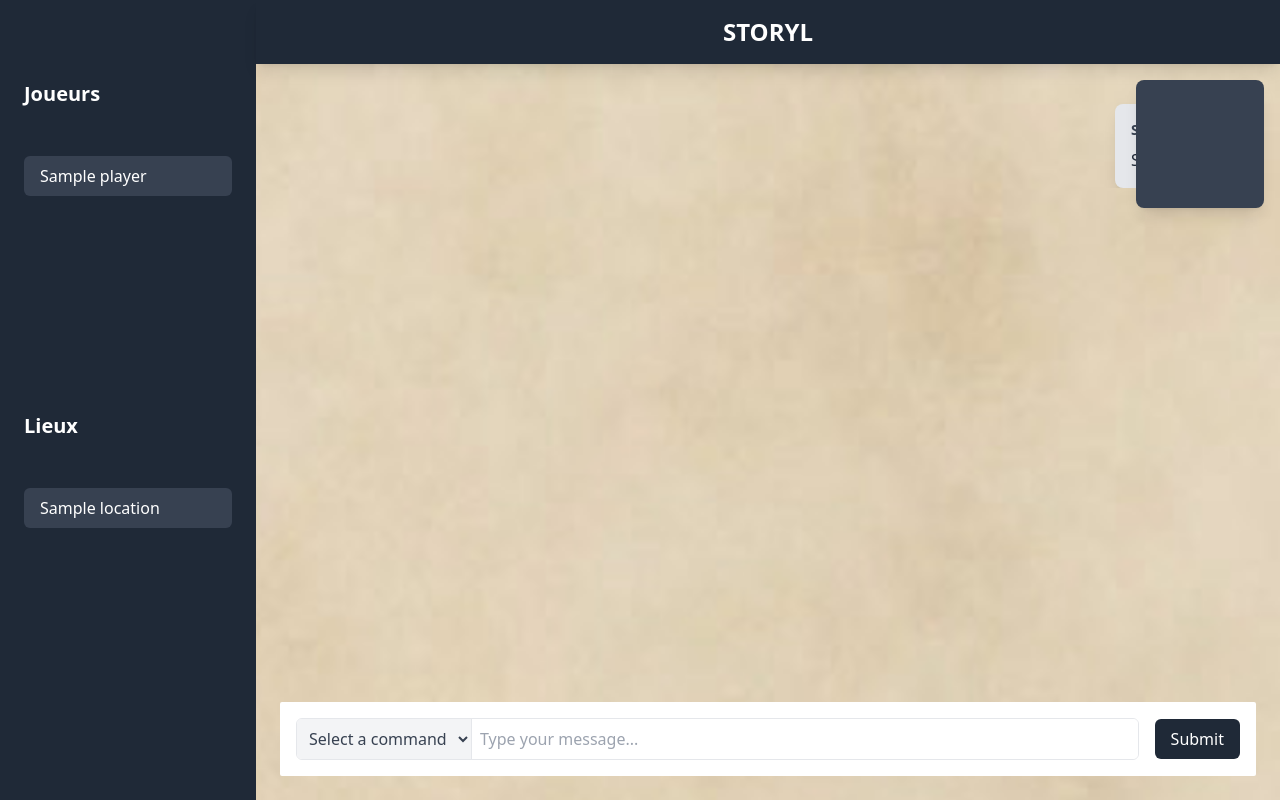
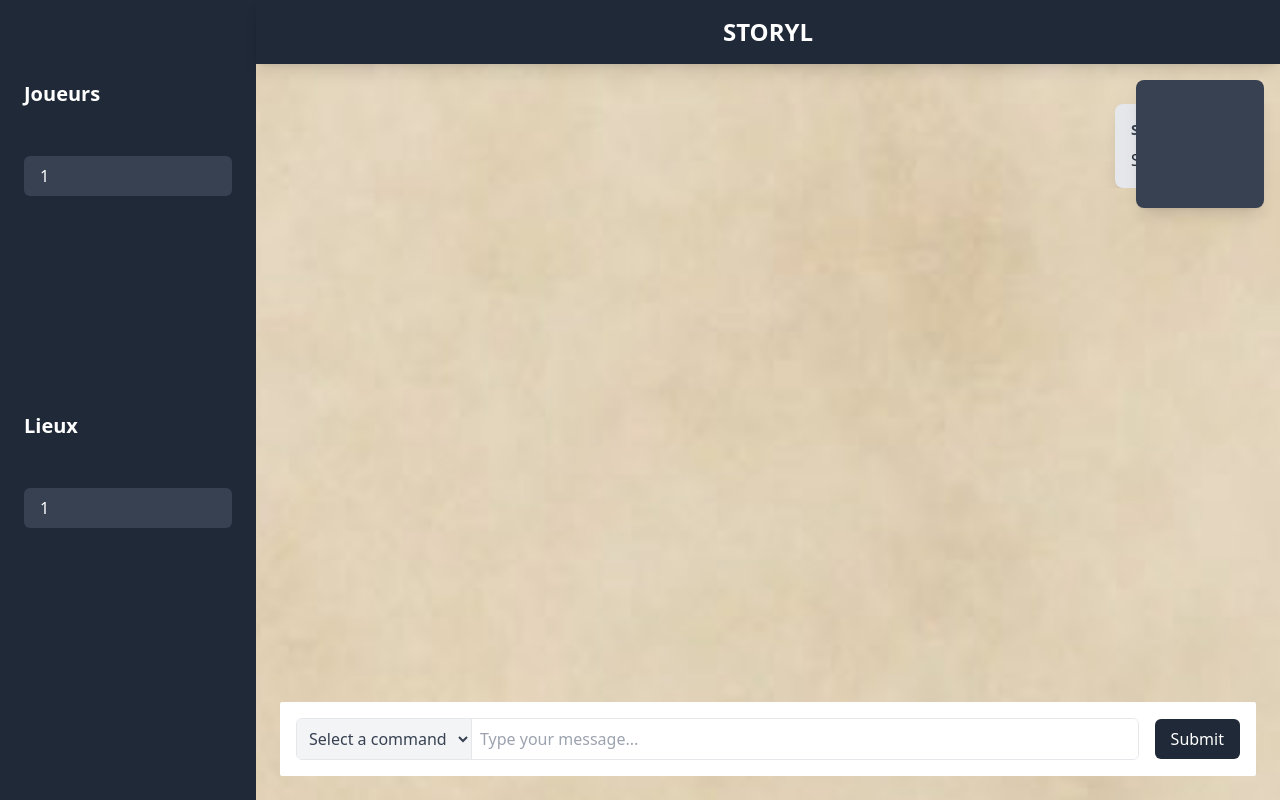
Before and after one commit to Locolm/storyl, a Flask app: template app/templates/index.html in a window 1280 px wide. Run offline with Flask 3, Linux system fonts and the light colour scheme; the template is opened without the code that fills it: most values are stand-ins (such as "Sample title", 1, 10 or a date in 2020).

Commit message:
Use item id instead of names

```diff
--- a/app/packages/context.py
+++ b/app/packages/context.py
@@ -321,7 +321,7 @@ def load_locations(path='locations'):
             with open(file_path, 'r', encoding='utf-8') as file:
                 try:
                     data = json.load(file)
-                    data['id'] = filename.split('.')[0]
+                    data['id'] = filename.replace('locations_', '').replace('.json', '')
                     locations.append(data)
                 except :
                     pass
@@ -342,7 +342,7 @@ def load_characters(path="characters"):
             with open(file_path, 'r', encoding='utf-8') as file:
                 try :
                     data = json.load(file)
-                    data['id'] = filename.split('.')[0]
+                    data['id'] = filename.replace('characters_', '').replace('.json', '')
                     characters.append(data)
                 except :
                     pass
--- a/app/templates/index.html
+++ b/app/templates/index.html
@@ -31,7 +31,7 @@
                 <ul class="space-y-4">
                     {% for player in players %}
                     <li>
-                        <a href="#" class="block py-2 px-4 bg-gray-700 rounded-md hover:bg-gray-600">{{ player.nom
+                        <a href="#" class="block py-2 px-4 bg-gray-700 rounded-md hover:bg-gray-600">{{ player.id
                             }}</a>
                     </li>
                     {% endfor %}
@@ -45,7 +45,7 @@
                 <ul class="space-y-4">
                     {% for location in locations %}
                     <li>
-                        <a href="#" class="block py-2 px-4 bg-gray-700 rounded-md hover:bg-gray-600">{{ location.nom
+                        <a href="#" class="block py-2 px-4 bg-gray-700 rounded-md hover:bg-gray-600">{{ location.id
                             }}</a>
                     </li>
                     {% endfor %}
@@ -191,8 +191,8 @@
                 playerDropdown.innerHTML = ''; // Clear existing options
                 players.forEach(player => {
                     const option = document.createElement('option');
-                    option.value = player.nom;
-                    option.textContent = player.nom;
+                    option.value = player.id;
+                    option.textContent = player.id;
                     playerDropdown.appendChild(option);
                 });
 
```
